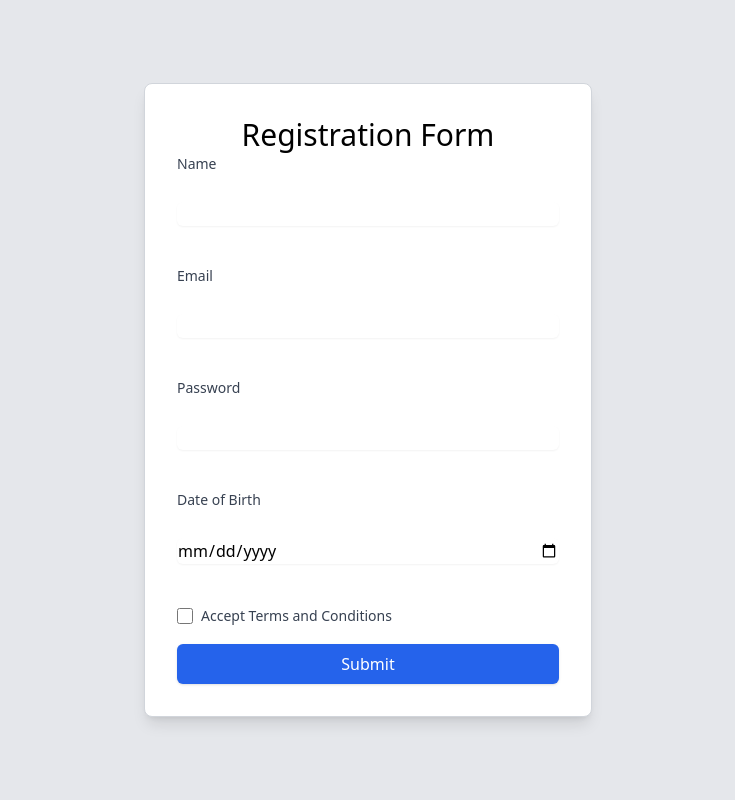
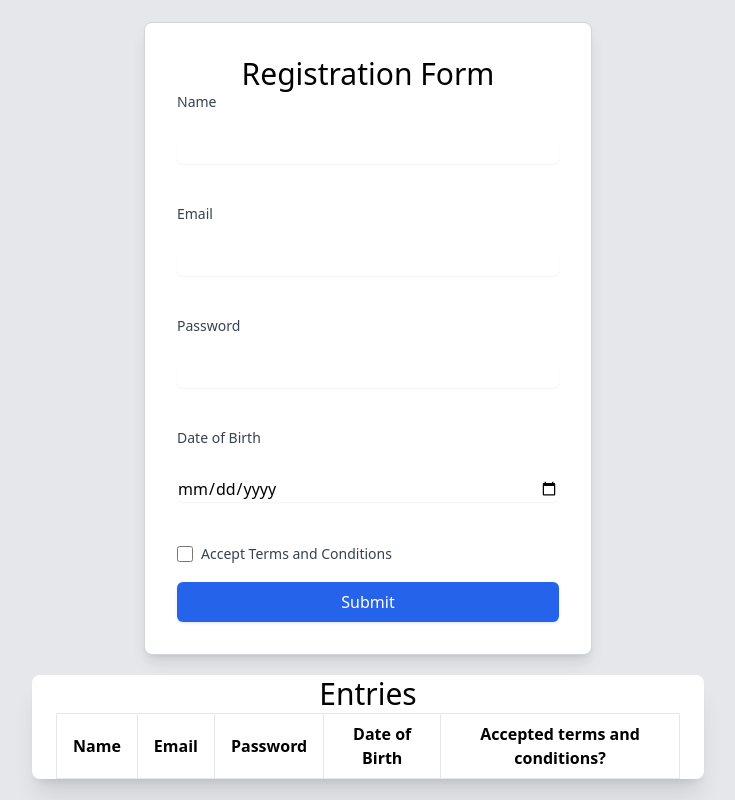
Before and after one commit to aravindsbhat/wd101, a plain HTML site: page index.html in a window 1280 px wide. Shown: the whole page, without its empty margins (272-1007 px from the left). Drawn offline with nearby package versions, Linux system fonts and the light colour scheme.

Commit message:
Update index.html

```diff
--- a/index.html
+++ b/index.html
@@ -41,9 +41,22 @@
             <button type="submit" class="w-full bg-blue-600 text-white py-2 px-4 rounded-md shadow hover:bg-blue-700 focus:outline-none focus:ring-2 focus:ring-blue-500 focus:ring-offset-2">Submit</button>
         </form>
     </div>
-    <div id="entrybox" class="relative bg-white px-6 mt-5 shadow-xl ring-grey-300 rounded-lg w-full max-w-2xl overflow-auto hidden">
+    <div id="entrybox" class="relative bg-white px-6 mt-5 shadow-xl ring-grey-300 rounded-lg w-full max-w-2xl overflow-auto">
         <h1 class="text-3xl text-bold text-center leading-tight">Entries</h1>
-        <div id="entries" class="divide-y divide-gray-300/50"></div>
+        <div class="divide-y divide-gray-300/50">
+            <table class="border px-4 py-2">
+                <thead>
+                <tr>
+                    <th class="border px-4 py-2">Name</th>
+                    <th class="border px-4 py-2">Email</th>
+                    <th class="border px-4 py-2">Password</th>
+                    <th class="border px-4 py-2">Date of Birth</th>
+                    <th class="border px-4 py-2">Accepted terms and conditions?</th>
+                </tr>
+                </thead>
+                <tbody id="entries"></tbody>
+            </table>
+        </div>
     </div>
     <script src="./index.js"></script>
 </body>
```
